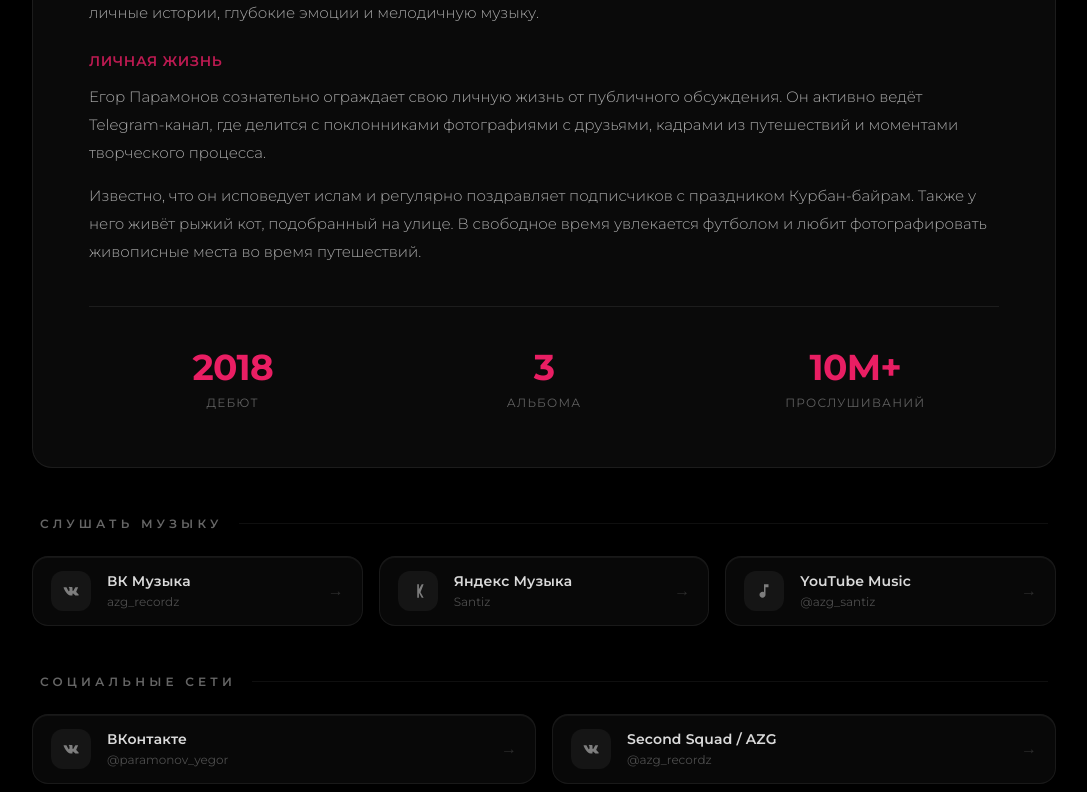
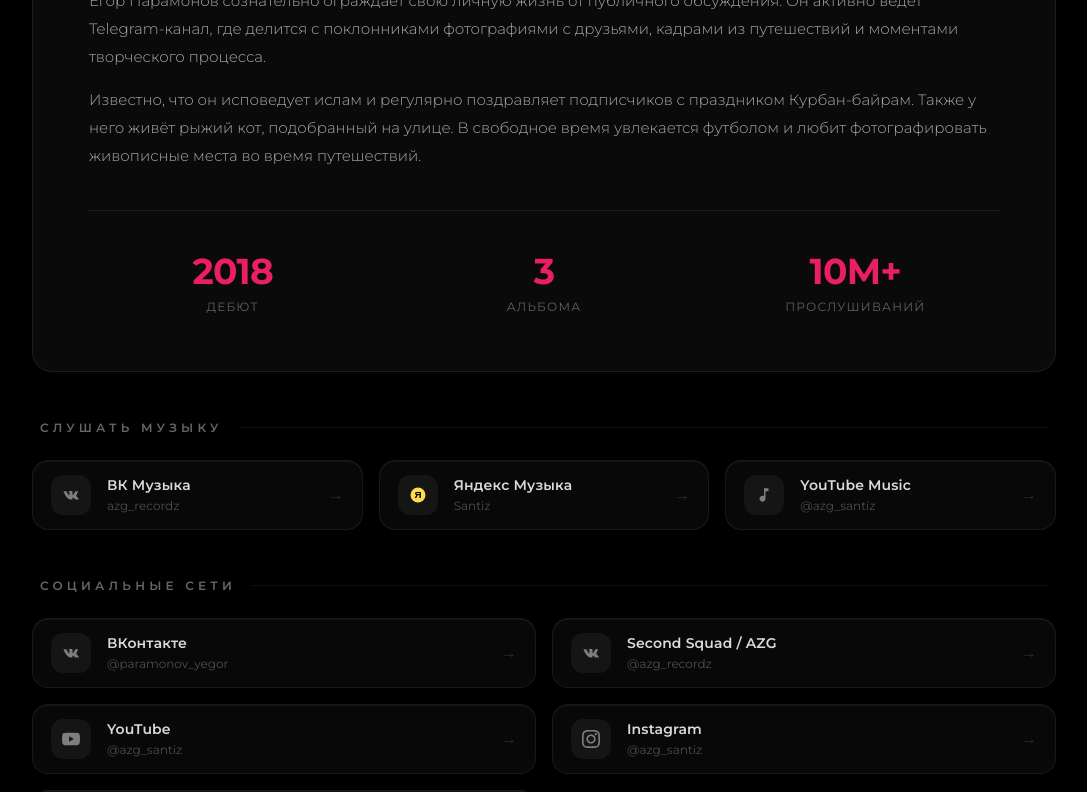
Before and after one commit to drknvpn/SantizWeb, a React (Vite) app: page / in a window 1280 px wide. Shown: the part 1314-2106 px from the top of the page, without its empty margins (96-1183 px from the left). Built offline with nearby package versions, Linux system fonts and the light colour scheme.

Commit message:
Update ArtistPage.tsx

```diff
--- a/src/components/ArtistPage.tsx
+++ b/src/components/ArtistPage.tsx
@@ -33,8 +33,9 @@
 );
 
 const IconYandex = () => (
-  <svg viewBox="0 0 24 24" fill="currentColor" width={18} height={18}>
-    <path d="M13.2 3H11v18h2.2v-6.8l3.8 6.8h2.5l-4.2-7.2L19.5 3H17l-3.8 6.5V3z" />
+  <svg viewBox="0 0 24 24" width={18} height={18}>
+    <circle cx="12" cy="12" r="10" fill="#FFDB4D" />
+    <text x="12" y="16" textAnchor="middle" fill="#000" fontSize="13" fontWeight="bold" fontFamily="Arial, sans-serif">Я</text>
   </svg>
 );
 
@@ -133,7 +134,7 @@
                 <img
                   src="/1000x1000_(1)-no-bg-preview_(carve.photos).png"
                   alt="Santiz"
-                  className="relative w-180 h-80 md:w-[500px] md:h-[500px] object-cover object-top animate-photo-appear"
+                  className="relative w-80 h-80 md:w-[500px] md:h-[500px] object-cover object-top animate-photo-appear"
                   style={{
                     filter: 'brightness(0.95) contrast(1.05) drop-shadow(0 20px 80px rgba(233,30,99,0.4))',
                   }}
@@ -141,8 +142,8 @@
               </div>
             </div>
 
-            {/* Bio card - positioned to overlap photo bottom */}
-            <div className="glass-card p-10 md:p-14 -mt-24 md:-mt-32 relative z-10">
+            {/* Bio card - positioned to overlap photo bottom more */}
+            <div className="glass-card p-10 md:p-14 -mt-40 md:-mt-56 relative z-10">
               <div className="flex items-center gap-4 mb-8">
                 <div className="w-8 h-px" style={{ background: '#E91E63' }} />
                 <span
```
